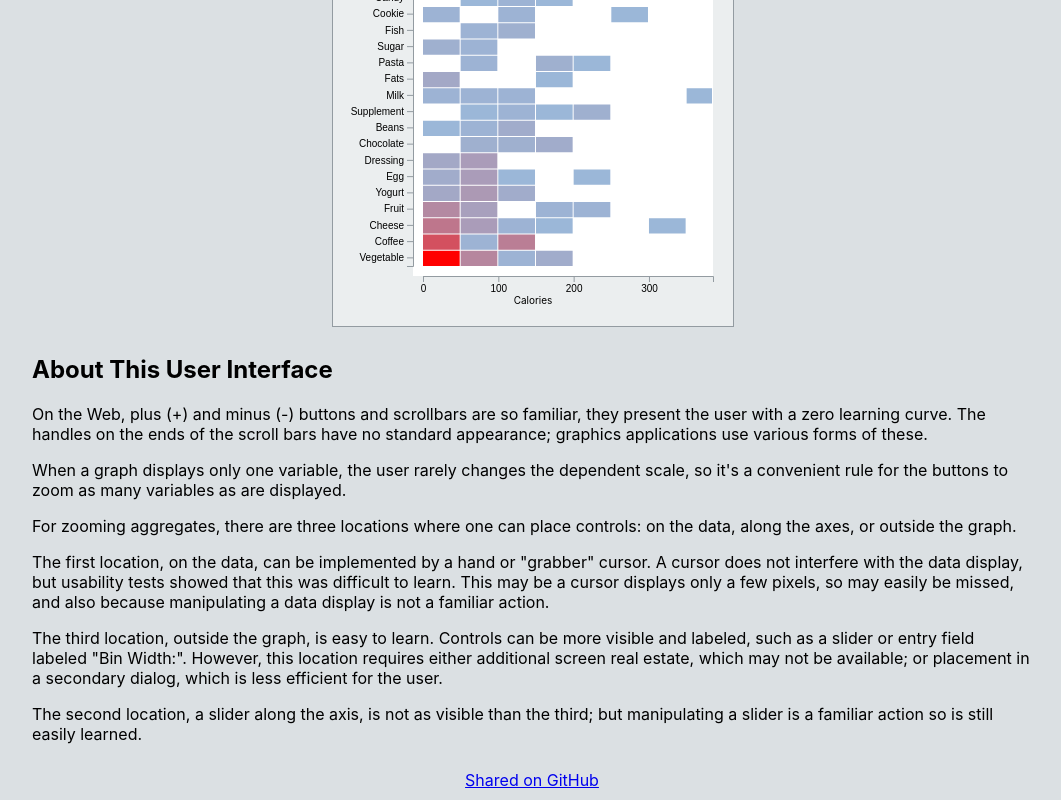
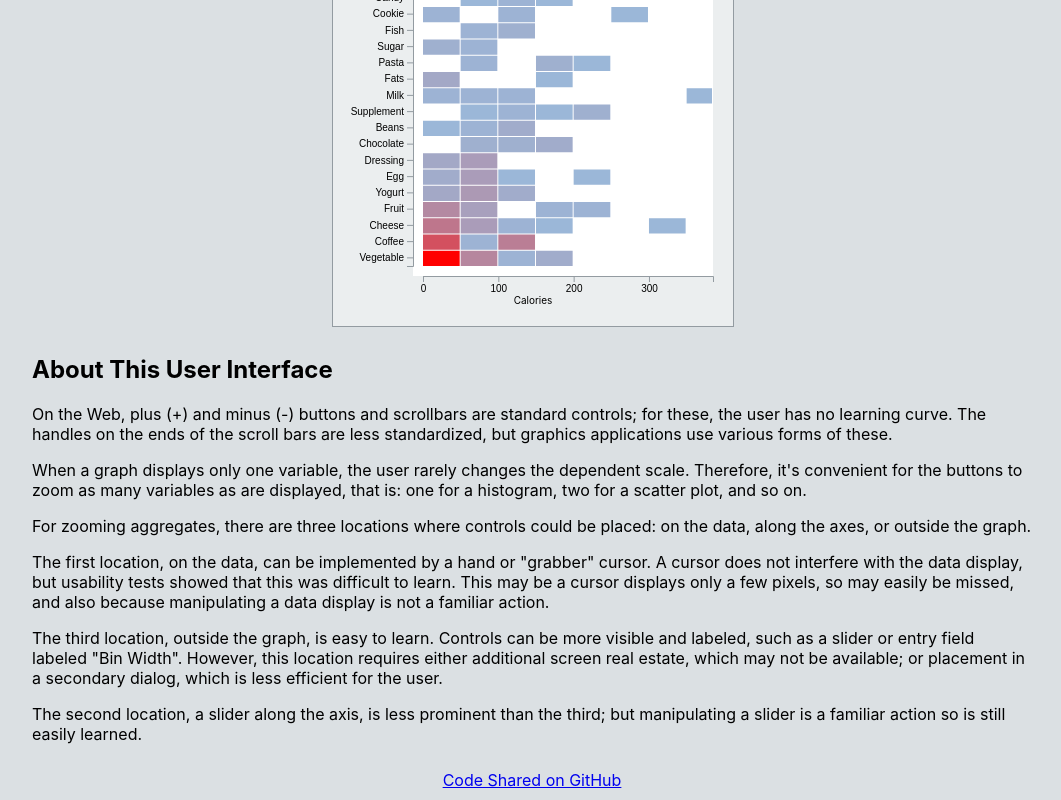
Before and after one commit to hemanrobinson/panning-zooming, a React (Create React App) app: page / in a window 1280 px wide. Shown: the part 2291-3091 px from the top of the page, without its empty margins (108-1169 px from the left). Built offline with nearby package versions, Linux system fonts and the light colour scheme.

Commit message:
mouseover, mouseout

```diff
--- a/src/App.js
+++ b/src/App.js
@@ -62,25 +62,25 @@ const App = () => {
             <div className="Description">
                 <h2>About This User Interface</h2>
                 <p>
-                On the Web, plus (+) and minus (-) buttons and scrollbars are so familiar, they present the user with a zero learning curve.  The handles on the ends of the scroll bars have no standard appearance; graphics applications use various forms of these.
+                On the Web, plus (+) and minus (-) buttons and scrollbars are standard controls; for these, the user has no learning curve.  The handles on the ends of the scroll bars are less standardized, but graphics applications use various forms of these.
                 </p>
                 <p>
-                When a graph displays only one variable, the user rarely changes the dependent scale, so it's a convenient rule for the buttons to zoom as many variables as are displayed.
+                When a graph displays only one variable, the user rarely changes the dependent scale.  Therefore, it's convenient for the buttons to zoom as many variables as are displayed, that is:  one for a histogram, two for a scatter plot, and so on.
                 </p>
                 <p>
-                For zooming aggregates, there are three locations where one can place controls:  on the data, along the axes, or outside the graph.
+                For zooming aggregates, there are three locations where controls could be placed:  on the data, along the axes, or outside the graph.
                 </p>
                 <p>
                 The first location, on the data, can be implemented by a hand or "grabber" cursor.  A cursor does not interfere with the data display, but usability tests showed that this was difficult to learn.  This may be a cursor displays only a few pixels, so may easily be missed, and also because manipulating a data display is not a familiar action.
                 </p>
                 <p>
-                The third location, outside the graph, is easy to learn.  Controls can be more visible and labeled, such as a slider or entry field labeled "Bin Width:".  However, this location requires either additional screen real estate, which may not be available; or placement in a secondary dialog, which is less efficient for the user.
+                The third location, outside the graph, is easy to learn.  Controls can be more visible and labeled, such as a slider or entry field labeled "Bin Width".  However, this location requires either additional screen real estate, which may not be available; or placement in a secondary dialog, which is less efficient for the user.
                 </p>
                 <p>
-                The second location, a slider along the axis, is not as visible than the third; but manipulating a slider is a familiar action so is still easily learned.
+                The second location, a slider along the axis, is less prominent than the third; but manipulating a slider is a familiar action so is still easily learned.
                 </p>
             </div>
-            <a href="https://github.com/hemanrobinson/zoom/">Shared on GitHub</a>
+            <a href="https://github.com/hemanrobinson/zoom/">Code Shared on GitHub</a>
         </div>
     );
 }
--- a/src/Graph.js
+++ b/src/Graph.js
@@ -65,7 +65,7 @@ const Graph = React.forwardRef(( props, ref ) => {
 
     // Initialization.
     const buttonSize = 30, sliderOffset = 12;
-    let { width, height, margin, padding, isZoomable, onMouseDown, onMouseUp, onZoom, xAggregate, yAggregate, onXAggregate, onYAggregate } = props,
+    let { width, height, margin, padding, isZoomable, onMouseDown, onMouseUp, onMouseOver, onMouseOut, onZoom, xAggregate, yAggregate, onXAggregate, onYAggregate } = props,
         top    = margin.top    + padding.top,
         right  = margin.right  + padding.right,
         bottom = margin.bottom + padding.bottom,
@@ -74,7 +74,7 @@ const Graph = React.forwardRef(( props, ref ) => {
 
     // Return the component.
     return <div style={{width: width, height: height}} className="parent" ref={ref}>
-        <svg width={width} height={height} onMouseDown={onMouseDown} onMouseMove={onMouseUp} onMouseUp={onMouseUp} />
+        <svg width={width} height={height} onMouseDown={onMouseDown} onMouseMove={onMouseUp} onMouseUp={onMouseUp} onMouseOver={onMouseOver} onMouseOut={onMouseOut} />
         <button onClick={()=>onZoom(true )}
             style={{ width: buttonSize, height: buttonSize, top: ( height + 1 - buttonSize ), left: 1,
             display: ( isZoomable ? "inline" : "none" )}}>+</button>
--- a/src/Heatmap.js
+++ b/src/Heatmap.js
@@ -109,22 +109,24 @@ const Heatmap = ( props ) => {
         Graph.onMouseDown( event, width, height, margin, padding, xScale, yScale, xDomain0, yDomain0 );
     },
     onMouseUp = ( event ) => {
+        if( Graph.downLocation.isX || Graph.downLocation.isY ) {
+            let xUp = event.nativeEvent.offsetX,
+                yUp = event.nativeEvent.offsetY,
+                isZoomable = (( 0 <= xUp ) && ( xUp < width ) && ( 0 <= yUp ) && ( yUp < height ));
+            Graph.onMouseUp( ref, event, width, height, margin, padding, xScale, yScale, xDomain0, yDomain0 );
+            Heatmap.draw( ref, width, height, margin, padding, isZoomable, xScale, yScale, xDomain0, yDomain0, xLabel, yLabel, bins, tiles );
+        }
+    };
 
-        // Initialization.
+    // Show or hide the controls.
+    let onMouseOver = ( event ) => {
+        Graph.drawControls( ref, width, height, margin, padding, true, xScale, yScale, xDomain0, yDomain0, xLabel, yLabel );
+    };
+    let onMouseOut = ( event ) => {
         let xUp = event.nativeEvent.offsetX,
             yUp = event.nativeEvent.offsetY,
             isZoomable = (( 0 <= xUp ) && ( xUp < width ) && ( 0 <= yUp ) && ( yUp < height ));
-
-        // Handle the mouse up event...
-        if( Graph.downLocation.isX || Graph.downLocation.isY ) {
-            Graph.onMouseUp( ref, event, width, height, margin, padding, xScale, yScale, xDomain0, yDomain0 );
-            Heatmap.draw( ref, width, height, margin, padding, isZoomable, xScale, yScale, xDomain0, yDomain0, xLabel, yLabel, bins, tiles );
-        }
-
-        // ...or show or hide the controls.
-        else {
-            Graph.drawControls( ref, width, height, margin, padding, isZoomable, xScale, yScale, xDomain0, yDomain0, xLabel, yLabel );
-        }
+        Graph.drawControls( ref, width, height, margin, padding, isZoomable, xScale, yScale, xDomain0, yDomain0, xLabel, yLabel );
     };
 
     // Set hook to draw on mounting or any state change.
@@ -134,7 +136,8 @@ const Heatmap = ( props ) => {
 
     // Return the component.
     return <Graph width={width} height={height} margin={margin} padding={padding} isZoomable="false"
-        onZoom={onZoom2D} onMouseDown={onMouseDown} onMouseUp={onMouseUp} xAggregate={0.5} yAggregate={0} onXAggregate={onXAggregate} onYAggregate={onYAggregate} ref={ref} />
+        onZoom={onZoom2D} onMouseDown={onMouseDown} onMouseUp={onMouseUp} onMouseOver={onMouseOver} onMouseOut={onMouseOut}
+        xAggregate={0.5} yAggregate={0} onXAggregate={onXAggregate} onYAggregate={onYAggregate} ref={ref} />
 };
 
 /**
```
Also changed, not shown: 2 other files (tests, documents, lock files or other folders).
